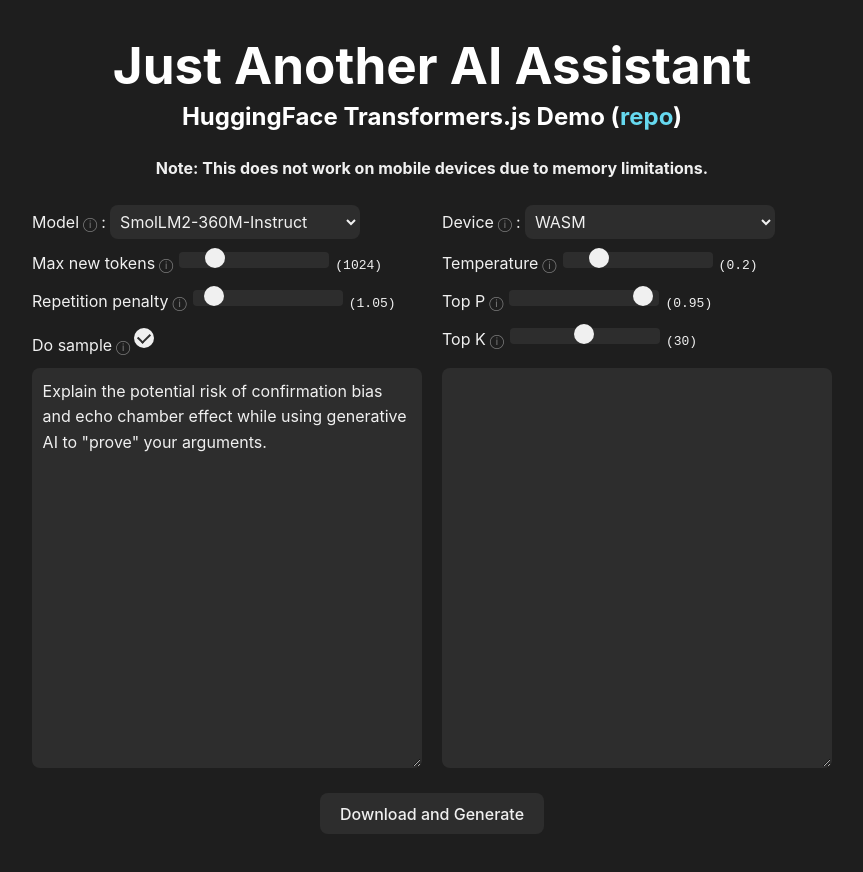
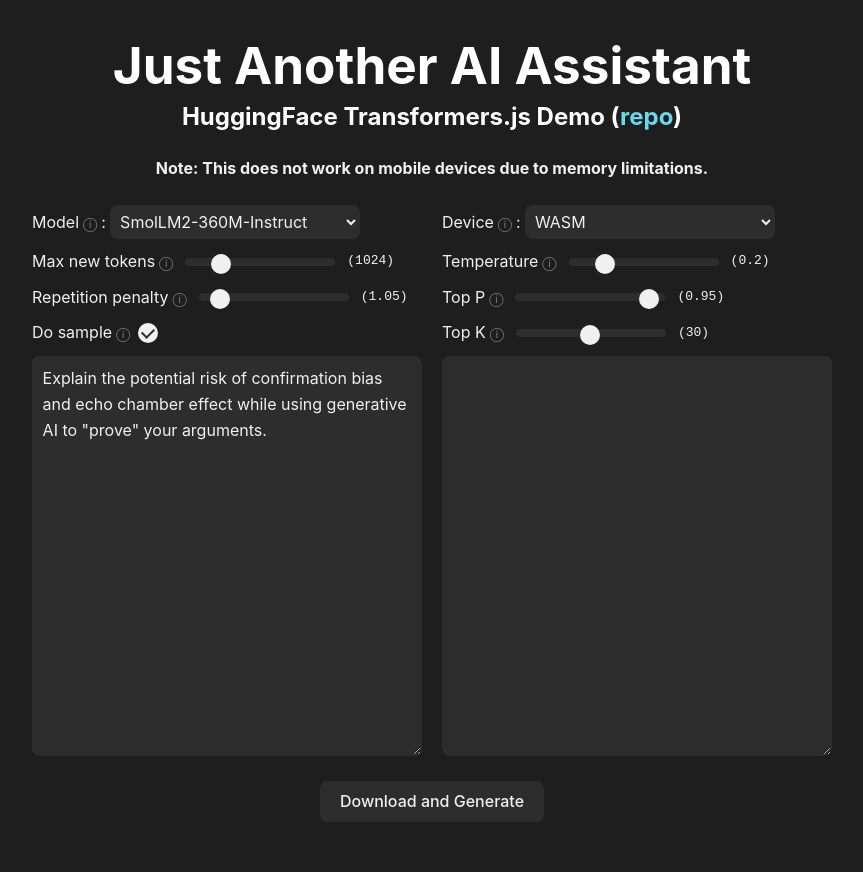
Before and after one commit to alankrantas/just-another-ai-assistant-huggingface-transformers-js, a React (Vite) app: page / in a window 1280 px wide. Shown: the top 872 px of the page, without its empty margins (208-1071 px from the left). Built offline with nearby package versions, Linux system fonts and the light colour scheme.

Commit message:
User updating

```diff
--- a/src/components/Assistant.css
+++ b/src/components/Assistant.css
@@ -22,14 +22,31 @@
     width: 250px;
 }
 
+.range {
+    display: flex;
+    align-items: center;
+    /* vertically align input with label */
+    gap: 8px;
+}
+
 .range>input[type="range"] {
     width: 150px;
     height: 10px;
+    margin: 0;
+    vertical-align: middle;
 }
 
-.check>input[type="check"] {
-    width: 10px;
-    height: 10px;
+.check {
+    display: flex;
+    align-items: center;
+    gap: 8px;
+}
+
+.check>input[type="checkbox"] {
+    width: 20px;
+    height: 20px;
+    margin: 0;
+    vertical-align: middle;
 }
 
 .textbox-container {
@@ -46,6 +63,10 @@
 .textbox-container>textarea {
     width: 50%;
     line-height: 1.6;
+}
+
+.highlight:hover {
+    border-color: #66d9ef;
 }
 
 .progress-container {
--- a/src/components/Assistant.tsx
+++ b/src/components/Assistant.tsx
@@ -102,7 +102,7 @@ const Assistant: FunctionComponent = () => {
                     setStatus({
                         ...status,
                         ready: true,
-                        statusText: 'Download completed...',
+                        statusText: 'Download completed, awating response...',
                     });
                     break;
 
@@ -123,7 +123,7 @@ const Assistant: FunctionComponent = () => {
                     setStatus({
                         ...status,
                         disabled: false,
-                        statusText: 'Task completed (refresh to switch model)',
+                        statusText: 'Task completed',
                     })
                     console.log(output);
                     break;
@@ -176,6 +176,7 @@ const Assistant: FunctionComponent = () => {
                 </div>
                 <div className='control-container'>
                     <Range
+                        disabled={status.disabled}
                         title="Max new tokens"
                         tooltip="This sets the maximum number of tokens (words, characters, or subwords) the model can generate in its output. For example, limiting this ensures concise responses."
                         min={256}
@@ -185,7 +186,7 @@ const Assistant: FunctionComponent = () => {
                         onChange={e => setInput({ ...input, parameters: { ...input.parameters, max_new_tokens: Number(e.target.value) } })}
                     />
                     <Range
-                        disabled={!input.parameters.do_sample}
+                        disabled={status.disabled || !input.parameters.do_sample}
                         title="Temperature"
                         tooltip="This controls randomness in the model's output. A low temperature (e.g., 0.2) makes the responses more deterministic and focused, while a high temperature (e.g., 1.0) increases creativity and variability."
                         min={0.0}
@@ -197,6 +198,7 @@ const Assistant: FunctionComponent = () => {
                 </div>
                 <div className='control-container'>
                     <Range
+                        disabled={status.disabled}
                         title="Repetition penalty"
                         tooltip="This reduces redundancy by penalizing repetitive sequences or words. For instance, setting it to 1.2 encourages the model to generate varied responses instead of repeating itself."
                         min={1.0}
@@ -206,7 +208,7 @@ const Assistant: FunctionComponent = () => {
                         onChange={e => setInput({ ...input, parameters: { ...input.parameters, repetition_penalty: Number(e.target.value) } })}
                     />
                     <Range
-                        disabled={!input.parameters.do_sample}
+                        disabled={status.disabled || !input.parameters.do_sample}
                         title="Top P"
                         tooltip="Also called nucleus sampling, this adjusts the probability distribution of tokens. The model considers tokens until the cumulative probability reaches the specified value (e.g., 0.95), creating more focused and realistic outputs."
                         min={0.0}
@@ -218,13 +220,14 @@ const Assistant: FunctionComponent = () => {
                 </div>
                 <div className='control-container'>
                     <Check
+                        disabled={status.disabled}
                         title="Do sample"
                         tooltip="When enabled (set to True), the model samples tokens from the probability distribution, making responses more creative and less predictable. If set to False, the output becomes more deterministic and does not affected by Temperature, Top P and Top K."
                         checked={input.parameters.do_sample}
                         onChange={e => setInput({ ...input, parameters: { ...input.parameters, do_sample: !input.parameters.do_sample } })}
                     />
                     <Range
-                        disabled={!input.parameters.do_sample}
+                        disabled={status.disabled || !input.parameters.do_sample}
                         title="Top K"
                         tooltip="This limits the model's token selection to the top k most probable choices. For example, if top_k = 30, the model will only consider the 30 most likely tokens, encouraging diversity."
                         min={1}
@@ -236,13 +239,24 @@ const Assistant: FunctionComponent = () => {
                 </div>
 
                 <div className='textbox-container'>
-                    <textarea value={input.text} disabled={status.disabled} spellCheck='true' onChange={e => setInput({ ...input, text: e.target.value })}></textarea>
-                    <textarea value={output} readOnly ref={textArea}></textarea>
+                    <textarea
+                        disabled={status.disabled}
+                        spellCheck='true'
+                        value={input.text}
+                        onChange={e => setInput({ ...input, text: e.target.value })}
+                        className={status.disabled ? '' : 'highlight'}
+                    ></textarea>
+                    <textarea
+                        readOnly
+                        ref={textArea}
+                        value={output}
+                        className={status.disabled ? '' : 'highlight'}
+                    ></textarea>
                 </div>
             </div>
 
             <button disabled={status.disabled} onClick={generate}>
-                {status.error ? 'Refresh' : (status.disabled ? (status.ready ? 'Generating' : 'Waiting') : (status.ready ? 'Generate' : 'Download and Generate'))}
+                {status.error ? 'Refresh' : (status.disabled ? (status.ready ? 'Generating...' : 'Waiting...') : (status.ready ? 'Generate' : 'Download and Generate'))}
             </button>
 
             <div className='progress-bars-container'>
--- a/src/index.css
+++ b/src/index.css
@@ -68,8 +68,7 @@ button {
     transition: border-color 0.25s, background-color 0.25s;
 }
 
-select:hover,
-textarea:hover,
+select:not([disabled]):hover,
 button:not([disabled]):hover {
     border-color: #66d9ef;
 }
@@ -102,6 +101,7 @@ input[type="range"] {
 }
 
 input[type="range"]::-webkit-slider-runnable-track {
+    height: 8px;
     background: #2d2d2d;
     border-radius: 4px;
     transition: box-shadow 0.25s;
@@ -118,11 +118,12 @@ input[type="range"]::-webkit-slider-thumb {
     transition: border-color 0.25s, background-color 0.25s;
 }
 
-input[type="range"]:hover::-webkit-slider-thumb {
+input[type="range"]:hover:not([disabled])::-webkit-slider-thumb {
     border-color: #66d9ef;
 }
 
-input[type="range"]:hover::-webkit-slider-runnable-track {
+input[type="range"]:not([disabled]):hover::-webkit-slider-runnable-track {
+    height: 8px;
     box-shadow: 0 0 0 1px #66d9ef;
 }
 
@@ -148,11 +149,11 @@ input[type="range"][disabled]::-moz-range-thumb {
     background-color: #444;
 }
 
-input[type="range"]:hover::-moz-range-thumb {
+input[type="range"]:not([disabled]):hover::-moz-range-thumb {
     border-color: #66d9ef;
 }
 
-input[type="range"]:hover::-moz-range-track {
+input[type="range"]:not([disabled]):hover::-moz-range-track {
     box-shadow: 0 0 0 1px #66d9ef;
 }
 
@@ -170,8 +171,6 @@ input[type="checkbox"] {
     -webkit-appearance: none;
     -moz-appearance: none;
     appearance: none;
-    width: 20px;
-    height: 20px;
     padding: 0.3em;
     border-radius: 50%;
     background-color: #2d2d2d;
@@ -181,12 +180,21 @@ input[type="checkbox"] {
     transition: border-color 0.25s, background-color 0.25s;
 }
 
-input[type="checkbox"]:hover {
+input[type="checkbox"][disabled] {
+    cursor: not-allowed;
+    background-color: #444;
+}
+
+input[type="checkbox"]:not([disabled]):hover {
     border-color: #66d9ef;
 }
 
 input[type="checkbox"]:checked {
     background-color: #f0f0f0;
+}
+
+input[type="checkbox"][disabled] {
+    background-color: #444;
 }
 
 input[type="checkbox"]::after {
```
